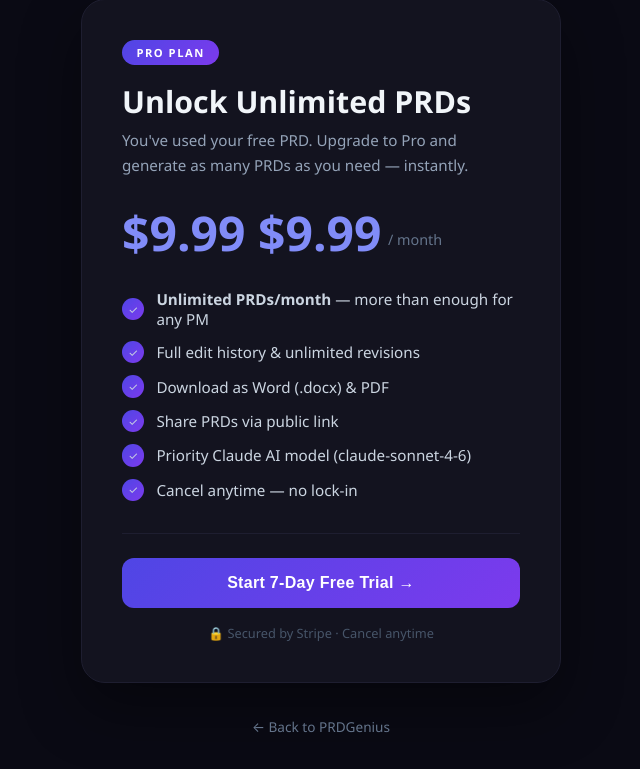
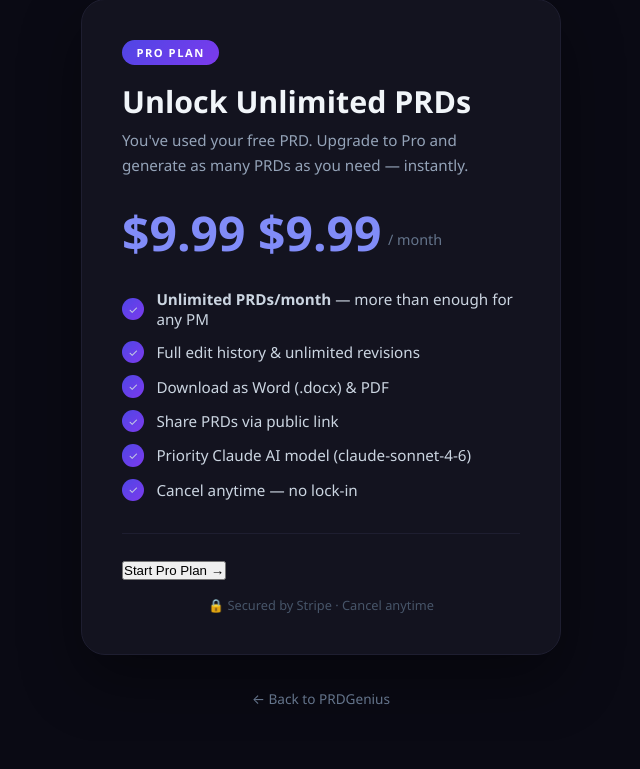
Before and after one commit to vjgits/prdgenius, a FastAPI app: template templates/upgrade.html in a window 1280 px wide. Shown: the part 106-875 px from the top of the page, without its empty margins (319-959 px from the left). After the commit the page ends 810 px from the top, so only its background shows below. Run offline with FastAPI, Linux system fonts and the light colour scheme; the template is opened without the code that fills it, so the values that code supplies are empty.

Commit message:
Add PRD size selector, Edit & Regenerate, light/dark mode, yearly plan, security guardrails

```diff
--- a/main.py
+++ b/main.py
@@ -52,6 +52,7 @@ stripe.api_key         = os.getenv("STRIPE_SECRET_KEY", "")
 STRIPE_PUBLISHABLE_KEY = os.getenv("STRIPE_PUBLISHABLE_KEY", "")
 STRIPE_WEBHOOK_SECRET  = os.getenv("STRIPE_WEBHOOK_SECRET", "")
 STRIPE_PRICE_ID        = os.getenv("STRIPE_PRICE_ID", "")
+STRIPE_YEARLY_PRICE_ID = os.getenv("STRIPE_YEARLY_PRICE_ID", "")
 BASE_URL               = os.getenv("BASE_URL", "http://127.0.0.1:8000")
 ANTHROPIC_API_KEY      = os.getenv("ANTHROPIC_API_KEY", "")
 
@@ -92,6 +93,11 @@ def init_db():
             created_at TEXT NOT NULL DEFAULT (datetime('now'))
         );
     """)
+    conn.commit()
+    existing = [r[1] for r in conn.execute("PRAGMA table_info(prds)").fetchall()]
+    for col in ["target_users","key_features","success_metrics","company_stage","additional_context"]:
+        if col not in existing:
+            conn.execute(f"ALTER TABLE prds ADD COLUMN {col} TEXT DEFAULT ''")
     conn.commit()
     admin_email = "admin@prdgenius.ai"
     admin_pw    = hash_password("Chocolate47##")
@@ -136,7 +142,7 @@ def get_current_user(request: Request) -> Optional[dict]:
 
 # ─── Plan helpers ─────────────────────────────────────────────────────────────
 def get_plan_limit(user: dict) -> int:
-    if user.get("role") == "admin" or user.get("plan") in ("pro", "admin"):
+    if user.get("role") == "admin" or user.get("plan") in ("pro", "admin", "yearly"):
         return 999999
     return FREE_PLAN_LIMIT
 
@@ -363,7 +369,9 @@ async def generate_prd(request: Request):
     target_users    = data.get("target_users",     "").strip()
     key_features    = data.get("key_features",     "").strip()
     success_metrics = data.get("success_metrics",  "").strip()
-    format_style    = data.get("format_style",     "standard").strip()
+    format_style       = data.get("format_style",      "standard").strip()
+    company_stage      = data.get("company_stage",     "").strip()
+    additional_context = data.get("additional_context","").strip()
     if not product_name or not problem:
         return JSONResponse({"error": "Product name and problem statement are required."}, status_code=400)
     format_instructions = {
@@ -372,9 +380,20 @@ async def generate_prd(request: Request):
         "agile":     "Write an agile-style PRD with user stories and acceptance criteria.",
         "technical": "Write a technical PRD with system requirements and engineering details.",
     }.get(format_style, "Write a comprehensive PRD.")
+
+    prd_size = data.get("prd_size", "ai_choice").strip()
+    size_config = {
+        "brief":     (1500,  "Write a BRIEF 2-4 page PRD. Be concise. Cover only: Executive Summary, Problem, Key Features (top 3), Success Metrics, and Risks. Skip non-essential sections."),
+        "medium":    (4000,  "Write a MEDIUM 10-12 page PRD with all standard sections at moderate depth. Balance completeness with conciseness."),
+        "extensive": (8000,  "Write an EXTENSIVE 18-20 page PRD. Go deep on every section. Include detailed user stories, edge cases, technical specs, and comprehensive risk analysis."),
+        "ai_choice": (8192,  "Write a COMPLETE PRD. Choose depth appropriate for the product complexity. Be thorough but not padded. Stop only when the document is genuinely complete."),
+    }
+    max_tok, size_instruction = size_config.get(prd_size, size_config["ai_choice"])
     prompt = f"""You are an expert product manager. Create a professional Product Requirements Document (PRD).
 
 {format_instructions}
+
+SIZE REQUIREMENT: {size_instruction}
 
 Product Details:
 - Product Name: {product_name}
@@ -399,7 +418,7 @@ Make it detailed, actionable, and ready for engineering teams."""
     try:
         client  = anthropic.Anthropic(api_key=ANTHROPIC_API_KEY)
         message = client.messages.create(
-            model="claude-sonnet-4-6", max_tokens=8192,
+            model="claude-sonnet-4-6", max_tokens=max_tok,
             messages=[{"role": "user", "content": prompt}]
         )
         content = message.content[0].text
@@ -409,8 +428,8 @@ Make it detailed, actionable, and ready for engineering teams."""
     prd_id = str(uuid.uuid4())
     conn   = get_db()
     conn.execute(
-        "INSERT INTO prds (id, user_id, title, content, format_style) VALUES (?,?,?,?,?)",
-        (prd_id, user["id"], product_name, content, format_style)
+        "INSERT INTO prds (id, user_id, title, content, format_style, target_users, key_features, success_metrics, company_stage, additional_context) VALUES (?,?,?,?,?,?,?,?,?,?)",
+        (prd_id, user["id"], product_name, content, format_style, target_users, key_features, success_metrics, company_stage, additional_context)
     )
     conn.execute(
         "UPDATE users SET prds_used_this_month = prds_used_this_month + 1 WHERE id=?",
@@ -474,6 +493,24 @@ async def create_checkout_session(request: Request):
         logger.error(f"Stripe error: {e}")
         return JSONResponse({"error": "Payment setup failed."}, status_code=500)
 
+
+@app.post("/api/create-yearly-checkout-session")
+async def create_yearly_checkout_session(request: Request):
+    user = get_current_user(request)
+    if not user: return JSONResponse({"error": "Not authenticated"}, status_code=401)
+    try:
+        session = stripe.checkout.Session.create(
+            payment_method_types=["card"],
+            line_items=[{"price": STRIPE_YEARLY_PRICE_ID, "quantity": 1}],
+            mode="subscription", customer_email=user["email"],
+            success_url=f"{BASE_URL}/upgrade/success?session_id={{CHECKOUT_SESSION_ID}}",
+            cancel_url=f"{BASE_URL}/upgrade",
+            metadata={"user_id": user["id"], "plan": "yearly"}
+        )
+        return JSONResponse({"checkout_url": session.url})
+    except Exception as e:
+        logger.error(f"Stripe yearly error: {e}")
+        return JSONResponse({"error": "Payment setup failed."}, status_code=500)
 @app.post("/api/stripe-webhook")
 async def stripe_webhook(request: Request):
     payload    = await request.body()
@@ -489,8 +526,8 @@ async def stripe_webhook(request: Request):
         if user_id:
             conn = get_db()
             conn.execute(
-                "UPDATE users SET plan='pro', stripe_customer_id=?, stripe_subscription_id=? WHERE id=?",
-                (s.get("customer"), s.get("subscription"), user_id)
+                "UPDATE users SET plan=?, stripe_customer_id=?, stripe_subscription_id=? WHERE id=?",
+                (s.get("metadata",{}).get("plan","pro"), s.get("customer"), s.get("subscription"), user_id)
             )
             conn.commit(); conn.close()
     elif event["type"] in ("customer.subscription.deleted", "customer.subscription.paused"):
--- a/templates/upgrade.html
+++ b/templates/upgrade.html
@@ -246,9 +246,7 @@
 
     <div class="error-msg" id="errorMsg"></div>
 
-    <button class="btn-upgrade" id="upgradeBtn" onclick="startCheckout()">
-      Start 7-Day Free Trial →
-    </button>
+    <button id="upgradeBtn" onclick="startCheckout()" class="upgrade-btn">Start Pro Plan →</button>
 
     <p class="secure-note">
       🔒 Secured by Stripe · Cancel anytime
@@ -292,6 +290,28 @@
         btn.innerHTML = 'Start 7-Day Free Trial →';
       }
     }
-  </script>
+
+      let selectedPlan = 'monthly';
+      function selectPlan(plan) {
+        selectedPlan = plan;
+        const on = 'padding:8px 24px;border-radius:50px;font-size:14px;font-weight:600;background:#4f46e5;color:white;border:none;cursor:pointer';
+        const off = 'padding:8px 24px;border-radius:50px;font-size:14px;font-weight:600;background:transparent;color:#9ca3af;border:none;cursor:pointer';
+        document.getElementById('monthlyBtn').style.cssText = plan==='monthly' ? on : off;
+        document.getElementById('yearlyBtn').style.cssText = plan==='yearly' ? on : off;
+        document.getElementById('monthlyPrice').style.display = plan==='monthly' ? 'block' : 'none';
+        document.getElementById('yearlyPrice').style.display = plan==='yearly' ? 'block' : 'none';
+      }
+      async function startCheckout() {
+        const btn = document.getElementById('upgradeBtn');
+        if(btn){ btn.disabled=true; btn.textContent='Redirecting to Stripe...'; }
+        const endpoint = selectedPlan==='yearly' ? '/api/create-yearly-checkout-session' : '/api/create-checkout-session';
+        try {
+          const res = await fetch(endpoint, {method:'POST'});
+          const data = await res.json();
+          if(data.checkout_url) window.location.href = data.checkout_url;
+          else { alert('Could not start checkout.'); if(btn){btn.disabled=false;btn.textContent='Start Pro Plan →';} }
+        } catch(e) { alert('Network error.'); if(btn){btn.disabled=false;btn.textContent='Start Pro Plan →';} }
+      }
+    </script>
 </body>
 </html>
```
Also changed, not shown: templates/app.html (+19 -0 lines).
